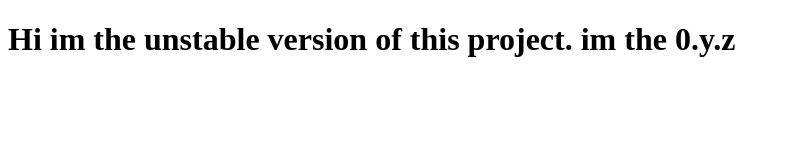
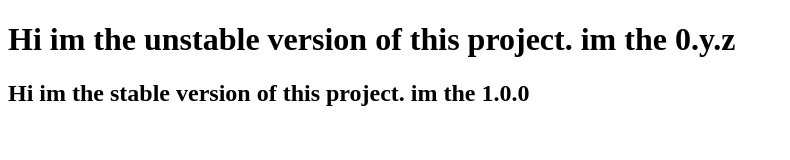
Before and after one commit to artmarydotir/semver, a plain HTML site: page index.html in a window 1280 px wide. Shown: the whole page, without its empty margins (0-790 px from the left). Drawn offline with Linux system fonts and the light colour scheme.

Commit message:
stable version

```diff
--- a/index.html
+++ b/index.html
@@ -9,6 +9,10 @@
     Hi im the unstable version of this project.
     im the 0.y.z
 </h1>
+<h2>
+    Hi im the stable version of this project.
+    im the 1.0.0
+</h2>
 
 
 </body>
```
